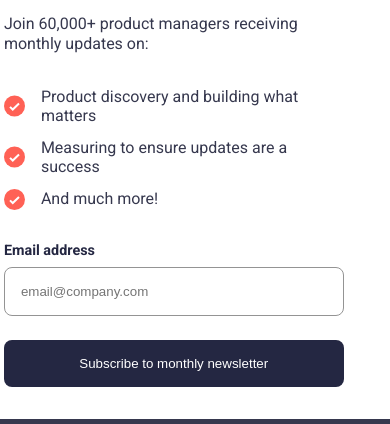
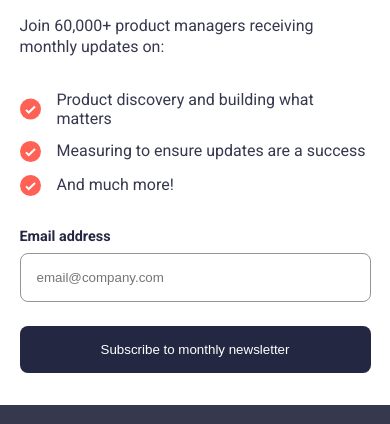
Before and after one commit to Binh05/newsletter-sign-up-with-success-message, a plain HTML site: page index.html in a window 390 px wide. Shown: the part 420-844 px from the top of the page. Drawn offline with Linux system fonts and the light colour scheme.

Commit message:
update padding content-left css

```diff
--- a/style.css
+++ b/style.css
@@ -182,16 +182,21 @@
 
     .sign-up-form .content-left {
         order: 1;
+        padding: auto 3rem;
+    }
+
+    .content-left {
+        padding: 4.8rem 5vw 0 5vw;
     }
 
     .sign-up-form .content-right, .sign-up-form .content-right img {
         margin: 0;
         border-radius: 0;
-        width: 100%;
     }
 
     .content-left button {
         margin-bottom: 2rem;
+        width: 100%;
     }
 
     .content-left h1 {
```
